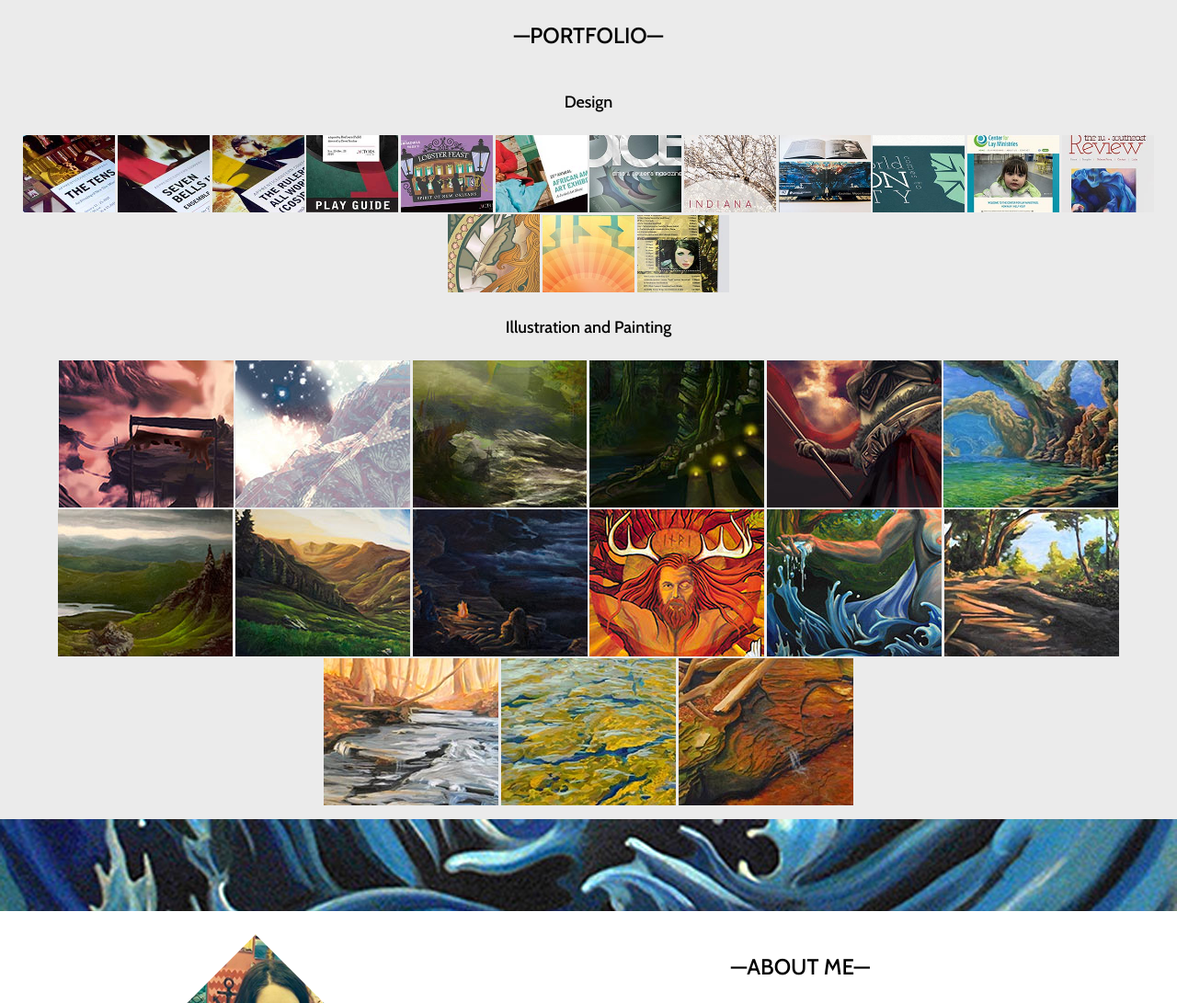
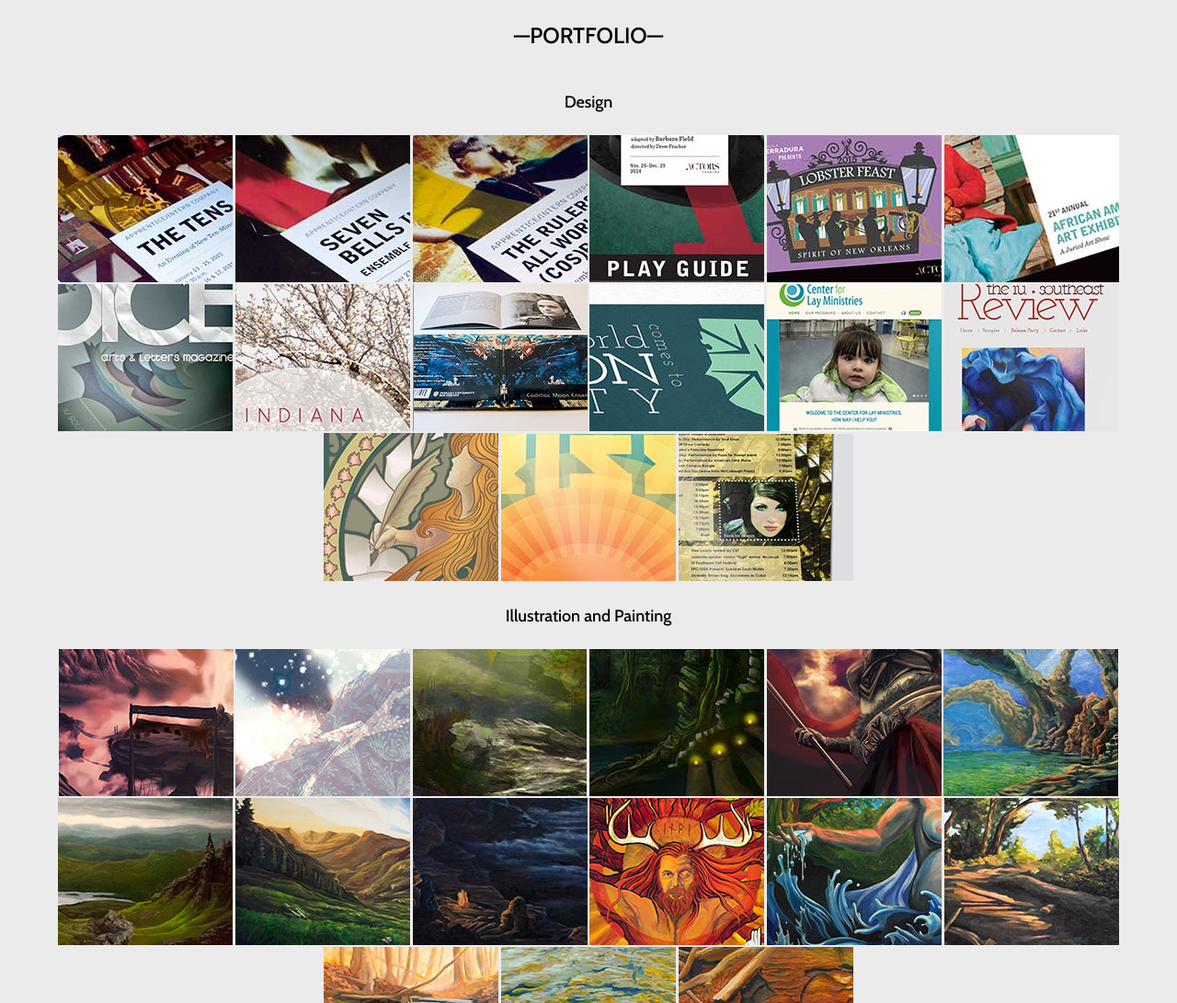
Before and after one commit to avilliger22/amie_v_portfolio, a plain HTML site: page index.html in a window 1280 px wide. Shown: the part 766-1857 px from the top of the page at 92% size. Drawn offline with nearby package versions, Linux system fonts and the light colour scheme.

Commit message:
changed img sizes, added jquery link scrolling

```diff
--- a/index.html
+++ b/index.html
@@ -29,9 +29,9 @@
 	<nav>
 		<ul>
             <li><h1>AMIE VILLIGER</h1></li>
-			<li><a href="#home">HOME</a></li>
-			<li><a href="#portfolio">PORTFOLIO</a></li>
-			<li><a href="#about">ABOUT</a></li>
+			<li><a id="homeA" href="#home">HOME</a></li>
+			<li><a  id="portA" href="#portfolio" >PORTFOLIO</a></li>
+			<li><a  id="aboutA" href="#about">ABOUT</a></li>
 
 		</ul>
 	</nav>
@@ -41,7 +41,7 @@
 <!-- Section Home -->
 <div id="home">
 
-	<a name="home"></a>
+	<a name="home" id="homeAnchor"></a>
     <img src="images/my_logo.gif">
 
 </div>
@@ -50,35 +50,35 @@
 
 <!-- Section Portfolio -->
 <div id="portfolio">
-	<a name="portfolio"><h2>&mdash;PORTFOLIO&mdash;</h2></a>
+	<a name="portfolio" id="portAnchor"><h2>&mdash;PORTFOLIO&mdash;</h2></a>
 
 		<h3>Design</h3>
         <ul id="imageGallery">
 
         	<!-- Professional -->
         	<!-- Row 1 -->
-            <li><a href="images/lb_img/tens_poster.jpg"><img src="images/av_thumb_001.jpg" width="100" alt="The Tens"></a></li>
-			<li><a href=""><img src="images/av_thumb_002.jpg" width="100" alt=""></a></li>
-            <li><a href=""><img src="images/av_thumb_003.jpg" width="100" alt=""></a></li>
-            <li><a href=""><img src="images/av_thumb_004.jpg" width="100" alt=""></a></li>
+            <li><a href="images/lb_img/tens_poster.jpg"><img src="images/av_thumb_001.jpg" width="" alt="The Tens"></a></li>
+			<li><a href=""><img src="images/av_thumb_002.jpg" width="" alt=""></a></li>
+            <li><a href=""><img src="images/av_thumb_003.jpg" width="" alt=""></a></li>
+            <li><a href=""><img src="images/av_thumb_004.jpg" width="" alt=""></a></li>
 
             <!-- Row 2 -->
-            <li><a href=""><img src="images/av_thumb_005.jpg" width="100" alt=""></a></li>
-			<li><a href=""><img src="images/av_thumb_006.jpg" width="100" alt=""></a></li>
-            <li><a href=""><img src="images/av_thumb_007.jpg" width="100" alt=""></a></li>
-            <li><a href=""><img src="images/av_thumb_008.jpg" width="100" alt=""></a></li>
+            <li><a href=""><img src="images/av_thumb_005.jpg" width="" alt=""></a></li>
+			<li><a href=""><img src="images/av_thumb_006.jpg" width="" alt=""></a></li>
+            <li><a href=""><img src="images/av_thumb_007.jpg" width="" alt=""></a></li>
+            <li><a href=""><img src="images/av_thumb_008.jpg" width="" alt=""></a></li>
 
             <!-- Client Work -->
             <!-- Row 3 -->
-            <li><a href=""><img src="images/av_thumb_009.jpg" width="100" alt=""></a></li>
-            <li><a href=""><img src="images/av_thumb_010.jpg" width="100" alt=""></a></li>
-            <li><a href=""><img src="images/av_thumb_011.jpg" width="100" alt=""></a></li>
-            <li><a href=""><img src="images/av_thumb_012.jpg" width="100" alt=""></a></li>
+            <li><a href=""><img src="images/av_thumb_009.jpg" width="" alt=""></a></li>
+            <li><a href=""><img src="images/av_thumb_010.jpg" width="" alt=""></a></li>
+            <li><a href=""><img src="images/av_thumb_011.jpg" width="" alt=""></a></li>
+            <li><a href=""><img src="images/av_thumb_012.jpg" width="" alt=""></a></li>
 
             <!-- Row 4 -->
-            <li><a href=""><img src="images/av_thumb_013.jpg" width="100" alt=""></a></li>
-            <li><a href=""><img src="images/av_thumb_014.jpg" width="100" alt=""></a></li>
-            <li><a href=""><img src="images/av_thumb_015.jpg" width="100" alt=""></a></li>
+            <li><a href=""><img src="images/av_thumb_013.jpg" width="" alt=""></a></li>
+            <li><a href=""><img src="images/av_thumb_014.jpg" width="" alt=""></a></li>
+            <li><a href=""><img src="images/av_thumb_015.jpg" width="" alt=""></a></li>
 
 
 		<h3>Illustration and Painting</h3>
@@ -129,7 +129,7 @@
 
 	<div id="about_text">
 
-    <a name="about"><h2>&mdash;ABOUT ME&mdash;</h2></a>
+    <a name="about" id="aboutAnchor"><h2>&mdash;ABOUT ME&mdash;</h2></a>
 
     	<h4>A LITTLE BIT ABOUT ME...</h4>
 			<p class="bio">Hi there! My name is Amie Villiger. I am a graphic designer, a digital illustrator, and oil painter. I earned my BFA and BA in Spring of 2013 from Indiana University Southeast. I live in the beautiful Highlands of Louisville, Kentucky with my fiancee and our dogs. When I'm not making stuff, I enjoy hiking, camping, sailing, and playing video and board games. </p>
@@ -169,7 +169,9 @@
 
 
 <!-- Javascript -->
+
     <script src="http://code.jquery.com/jquery-1.11.0.min.js" type="text/javascript" charset="utf-8"></script>
     <script src="js/scripts.js" type="text/javascript" charset="utf-8"></script>
 
+
 </body>
```
